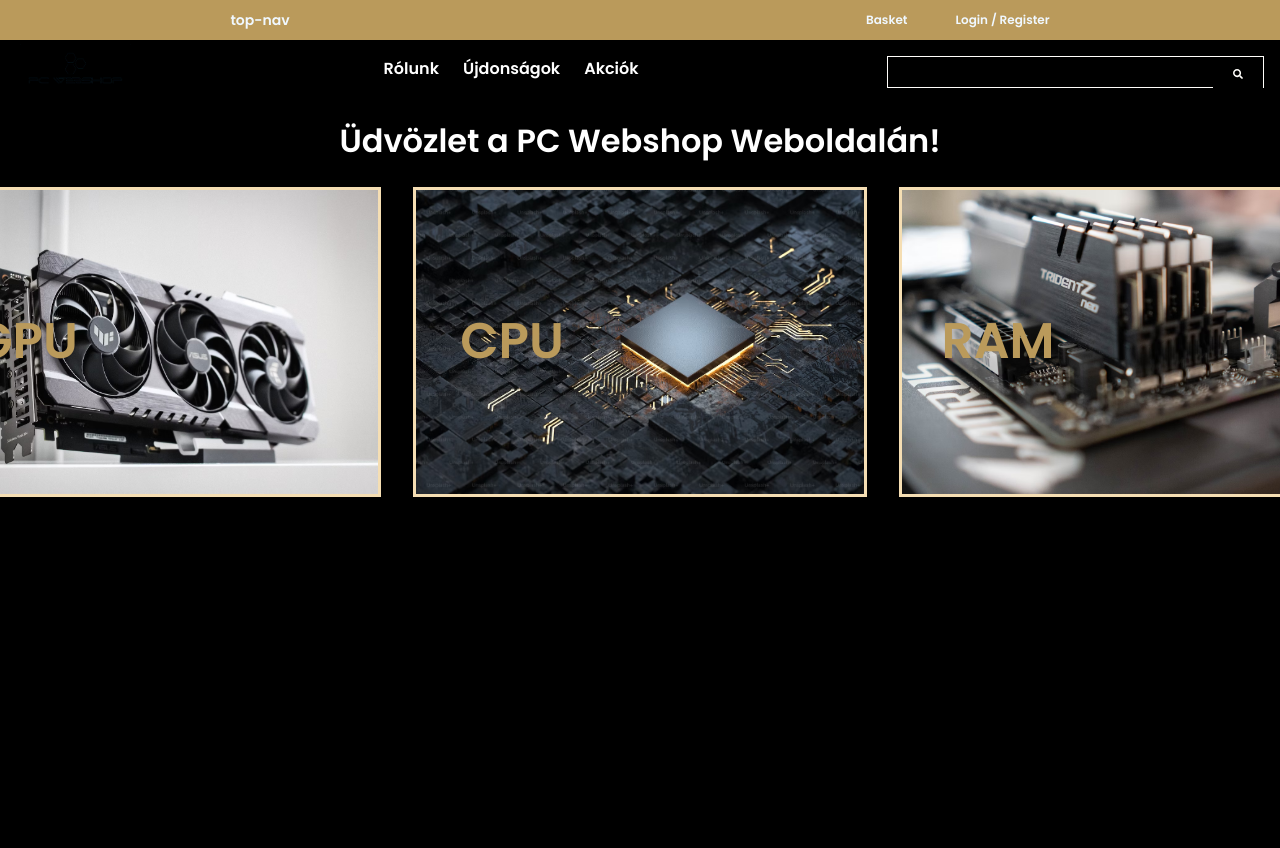
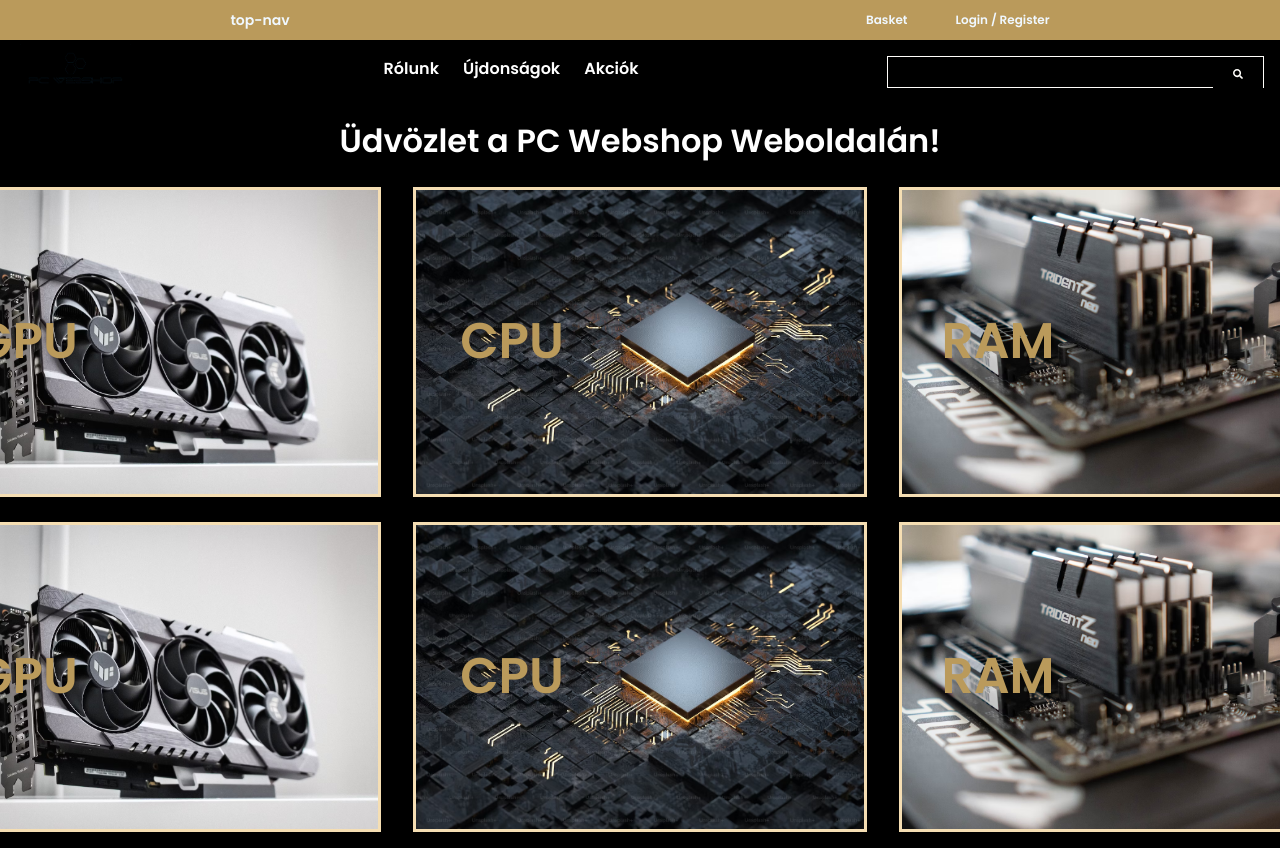
Before and after one commit to SzigetvariMark/pcweb, a React (Vite) app in the folder webshop/: page /home in a window 1280 px wide. Shown: the top 848 px of the page. Before the commit the page ends 800 px from the top, so only its background shows below. Built offline with nearby package versions, Linux system fonts and the light colour scheme.

Commit message:
add second row products to home page

```diff
--- a/webshop/src/pages/components/products/Products.css
+++ b/webshop/src/pages/components/products/Products.css
@@ -2,6 +2,13 @@
     display: flex;
     gap: 2rem;
     justify-content: center;
+}
+
+.section-products-second {
+    display: flex;
+    gap: 2rem;
+    justify-content: center;
+    margin-top: 2%;
 }
 
 .product {
--- a/webshop/src/pages/components/products/Products.jsx
+++ b/webshop/src/pages/components/products/Products.jsx
@@ -3,6 +3,8 @@ import './Products.css'
 
 function Products() {
   return (
+
+    <>
     <section className='section-products'>
         <div className="product">
             <button className="product-gpu">
@@ -23,6 +25,30 @@ function Products() {
         </div>
 
     </section>
+
+    <section className='section-products-second'>
+        <div className="product">
+            <button className="product-gpu">
+                <label htmlFor="text">GPU</label>
+            </button>
+        </div>
+
+        <div className="product">
+            <button className="product-cpu">
+                <label htmlFor="text">CPU</label>
+            </button>
+        </div>
+
+        <div className="product">
+            <button className="product-ram">
+                <label htmlFor="text">Ram</label>
+            </button>
+        </div>
+
+    </section>
+    </>
+
+
   )
 }
 
```
